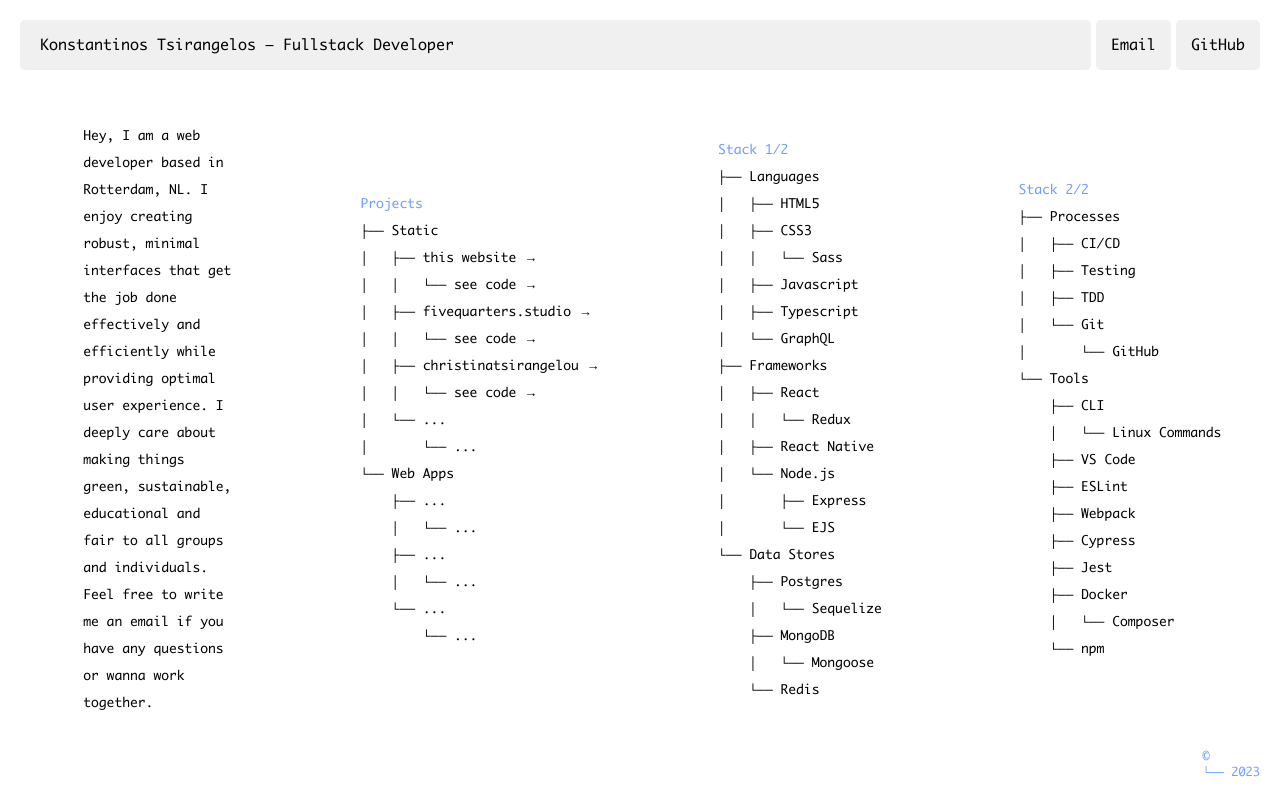
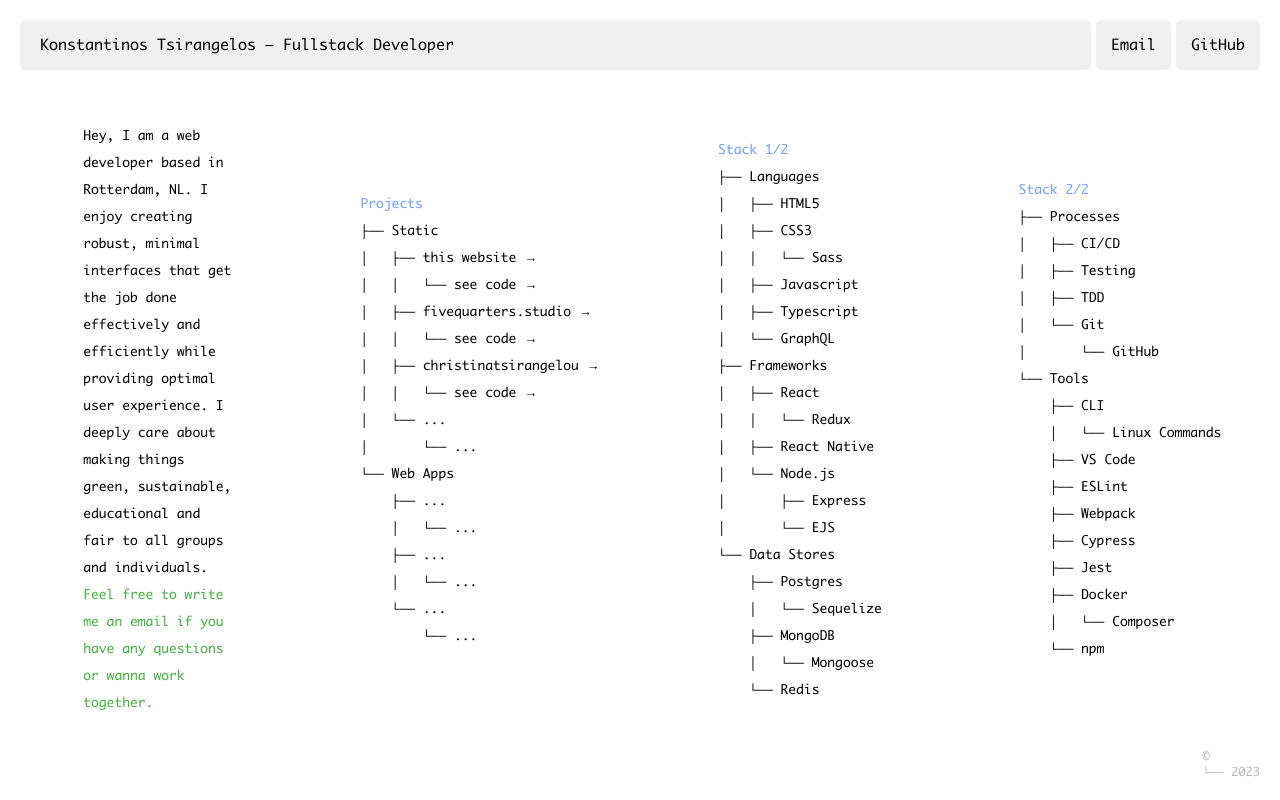
Before and after one commit to ktsirangelos/k, a website: page index.html in a window 1280 px wide. Drawn offline with Linux system fonts and the light colour scheme.

Commit message:
texts & colors

```diff
--- a/index.html
+++ b/index.html
@@ -24,7 +24,7 @@
     />
     <link rel="manifest" href="favicon/site.webmanifest" />
     <!-- Styles -->
-    <link rel="stylesheet" href="css/style.css?v=3.2" />
+    <link rel="stylesheet" href="css/style.css?v=3.3" />
     <!-- Scripts -->
     <script defer src="js/script.js?v=1.3"></script>
   </head>
@@ -61,8 +61,11 @@ Fullstack Developer
           robust, minimal interfaces that get the job done effectively and
           efficiently while providing optimal user experience. I deeply care
           about making things green, sustainable, educational and fair to all
-          groups and individuals. Feel free to write me an email if you have any
-          questions or wanna work together.
+          groups and individuals.
+          <span style="color: var(--color-green)"
+            >Feel free to write me an email if you have any questions or wanna
+            work together.</span
+          >
         </p>
       </div>
 
--- a/sass/base/_base.scss
+++ b/sass/base/_base.scss
@@ -6,6 +6,7 @@
   --color-black: #000000;
   --color-grey: #b6b6b6;
   --color-blue: #6d9eff;
+  --color-green: #41b13c;
 }
 
 // Fonts
--- a/sass/layout/_footer.scss
+++ b/sass/layout/_footer.scss
@@ -8,7 +8,7 @@ footer {
     margin: 0 2rem 2rem 0;
     font-family: "Monaco", monospace;
     font-size: 1.2rem;
-    color: var(--color-blue);
+    color: var(--color-grey);
 
     @include mixins.respond(tab-port) {
       font-size: 1.5rem;
```
Also changed, not shown: css/style.css.
